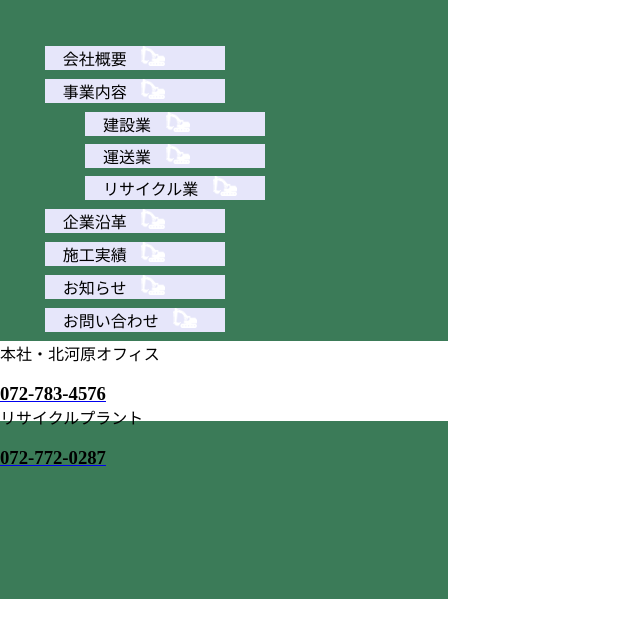
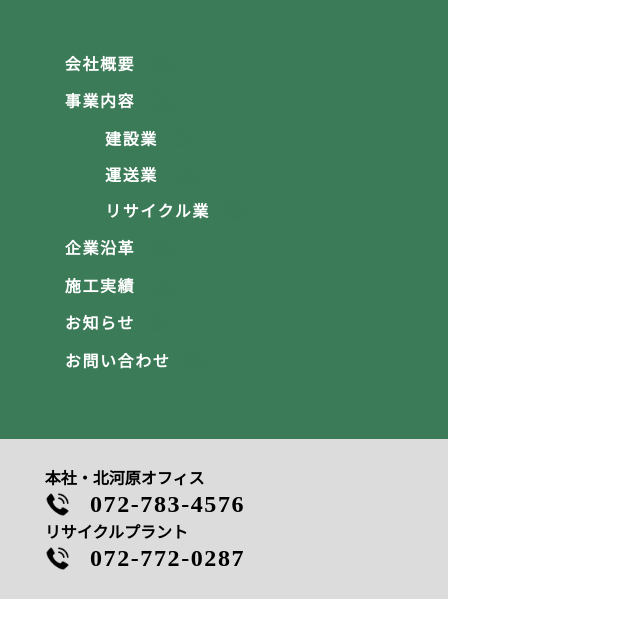
Before and after one commit to takayamagumi/website, a website: page dist/index.html in a window 1280 px wide. Shown: the part 121-758 px from the top of the page, without its empty margins (0-640 px from the left). Drawn offline with Linux system fonts and the light colour scheme.

Commit message:
set css menu

```diff
--- a/dist/index.html
+++ b/dist/index.html
@@ -12,31 +12,11 @@
     <script>
         (function (d) {
             var config = {
-                kitId: 'gzz7zdf',
+                kitId: 'khg7lii',
                 scriptTimeout: 3000,
                 async: true
             },
-                h = d.documentElement,
-                t = setTimeout(function () {
-                    h.className = h.className.replace(/\bwf-loading\b/g, "") + " wf-inactive";
-                }, config.scriptTimeout),
-                tk = d.createElement("script"),
-                f = false,
-                s = d.getElementsByTagName("script")[0],
-                a;
-            h.className += " wf-loading";
-            tk.src = 'https://use.typekit.net/' + config.kitId + '.js';
-            tk.async = true;
-            tk.onload = tk.onreadystatechange = function () {
-                a = this.readyState;
-                if (f || a && a != "complete" && a != "loaded") return;
-                f = true;
-                clearTimeout(t);
-                try {
-                    Typekit.load(config)
-                } catch (e) { }
-            };
-            s.parentNode.insertBefore(tk, s)
+                h = d.documentElement, t = setTimeout(function () { h.className = h.className.replace(/\bwf-loading\b/g, "") + " wf-inactive"; }, config.scriptTimeout), tk = d.createElement("script"), f = false, s = d.getElementsByTagName("script")[0], a; h.className += " wf-loading"; tk.src = 'https://use.typekit.net/' + config.kitId + '.js'; tk.async = true; tk.onload = tk.onreadystatechange = function () { a = this.readyState; if (f || a && a != "complete" && a != "loaded") return; f = true; clearTimeout(t); try { Typekit.load(config) } catch (e) { } }; s.parentNode.insertBefore(tk, s)
         })(document);
     </script>
     <link rel="preconnect" href="https://fonts.googleapis.com">
@@ -60,33 +40,33 @@
                 <a href="#" class="menu-link">
                     <div class="menu-select">
                         <p class="menu-names">会社概要</p>
-                        <img src="./img/unbo-white.png" alt="" class="menu-icons">
+                        <img src="./img/unbo-green.png" alt="" class="menu-icons">
                     </div>
                 </a>
 
                 <a href="#" class="menu-link" id="jigyo-wrap">
                     <div class="menu-select">
                         <p class="menu-names">事業内容</p>
-                        <img src="./img/unbo-white.png" alt="" class="menu-icons">
+                        <img src="./img/unbo-green.png" alt="" class="menu-icons">
                     </div>
                 </a>
                 <div id="hidden-menu">
                     <a href="#" class="menu-link" id="menu-kensetsu">
                         <div class="menu-select">
                             <p class="menu-names">建設業</p>
-                            <img src="./img/unbo-white.png" alt="" class="menu-icons">
+                            <img src="./img/unbo-green.png" alt="" class="menu-icons">
                         </div>
                     </a>
                     <a href="#" class="menu-link" id="menu-unso">
                         <div class="menu-select">
                             <p class="menu-names">運送業</p>
-                            <img src="./img/unbo-white.png" alt="" class="menu-icons">
+                            <img src="./img/unbo-green.png" alt="" class="menu-icons">
                         </div>
                     </a>
                     <a href="#" class="menu-link" id="menu-recycle">
                         <div class="menu-select">
                             <p class="menu-names">リサイクル業</p>
-                            <img src="./img/unbo-white.png" alt="" class="menu-icons">
+                            <img src="./img/unbo-green.png" alt="" class="menu-icons">
                         </div>
                     </a>
                 </div>
@@ -102,47 +82,47 @@
                 <a href="#" class="menu-link">
                     <div class="menu-select">
                         <p class="menu-names">企業沿革</p>
-                        <img src="./img/unbo-white.png" alt="" class="menu-icons">
+                        <img src="./img/unbo-green.png" alt="" class="menu-icons">
                     </div>
                 </a>
                 <a href="#" class="menu-link">
                     <div class="menu-select">
                         <p class="menu-names">施工実績</p>
-                        <img src="./img/unbo-white.png" alt="" class="menu-icons">
+                        <img src="./img/unbo-green.png" alt="" class="menu-icons">
                     </div>
                 </a>
                 <a href="#" class="menu-link">
                     <div class="menu-select">
                         <p class="menu-names">お知らせ</p>
-                        <img src="./img/unbo-white.png" alt="" class="menu-icons">
+                        <img src="./img/unbo-green.png" alt="" class="menu-icons">
                     </div>
                 </a>
                 <a href="#" class="menu-link">
                     <div class="menu-select">
                         <p class="menu-names">お問い合わせ</p>
-                        <img src="./img/unbo-white.png" alt="" class="menu-icons">
+                        <img src="./img/unbo-green.png" alt="" class="menu-icons">
                     </div>
                 </a>
 
             </div>
-
+        </nav>
         <div id="phone-num-wrap">
             <p class="location-names">本社・北河原オフィス</p>
-                <a href="tel:+">
-                    <div class="img-phone-nums">
-                        <img src="./img/" alt="">
+            <a href="tel:+0727834576">
+                <div class="img-phone-nums-wrap">
+                    <img src="./img/telephone-call.png" alt="">
                     <h3>072-783-4576</h3>
                 </div>
             </a>
             <p class="location-names">リサイクルプラント</p>
-                <a href="tel:+">
-                    <div class="img-phone-nums">
-                        <img src="./img/" alt="">
+            <a href="tel:+0727720287">
+                <div class="img-phone-nums-wrap">
+                    <img src="./img/telephone-call.png" alt="">
                     <h3>072-772-0287</h3>
                 </div>
             </a>
         </div>
-        </nav>
+
     </div>
 
 </body>
--- a/dist/toppage.css
+++ b/dist/toppage.css
@@ -4,7 +4,7 @@
                 }
 
                 * {
-                    margin : 0;
+                    margin: 0;
                     padding: 0;
                 }
 
@@ -12,35 +12,35 @@
 
                 nav {
                     background-color: var(--main-bg-color);
-                    width           : 35vw;
-                    height          : 90vh;
-                    display         : flex;
-                    flex-direction  : column;
+                    width: 35vw;
+                    height: 70vh;
+                    display: flex;
+                    flex-direction: column;
 
                 }
 
                 #logo-wrap {
-                    display        : flex;
-                    flex-direction : column;
+                    display: flex;
+                    flex-direction: column;
                     justify-content: center;
-                    align-items    : center;
-                    font-family    : 'Kosugi Maru', sans-serif;
-                    color          : white;
+                    align-items: center;
+                    font-family: 'Kosugi Maru', sans-serif;
+                    color: white;
                 }
 
                 #logo-wrap>p {
-                    color    : white;
+                    color: white;
                     font-size: .6em;
 
                 }
 
                 #logo-wrap>h3 {
-                    color  : white;
+                    color: white;
                     padding: .2em;
                 }
 
                 #logo-wrap img {
-                    height : 40px;
+                    height: 40px;
                     padding: .5em 0;
                 }
 
@@ -52,26 +52,40 @@
                 #menu-wrap {
                     background-color: var(--main-bg-color);
                     padding-top: 5vh;
+                    font-family: toppan-bunkyu-midashi-min-st, serif;
+                    font-weight: 900;
+                    font-style: normal;
+                    letter-spacing: .1rem;
                 }
 
                 .menu-link {
-                    text-decoration : none;
-                    display         : flex;
-                    flex-direction  : row;
-                    max-width       : 180px;
-                    margin          : 2% 0 2% 10%;
-                    background-color: lavender;
+                    text-decoration: none;
+                    display: flex;
+                    flex-direction: row;
+                    max-width: 200px;
+                    margin: 3% 0 3% 10%;
+                }
+                .menu-names{
+                    color: white;
+                }
+                .menu-link:hover{
+                    background-color: white;
+                }
+                .menu-link:hover  .menu-names{
+                    color: var(--main-bg-color);
                 }
 
                 .menu-select {
-                    display       : flex;
+                    display: flex;
                     flex-direction: row;
-                    width         : 100%;
-                    padding       : 0 10%;
+                    width: 100%;
+                    padding: 0 10%;
+                    justify-content: start;
+                    align-items: center;
                 }
 
                 .menu-icons {
-                    height      : 20px;
+                    height: 20px;
                     padding-left: 10%;
                 }
 
@@ -81,9 +95,45 @@
                 }
 
                 #phone-num-wrap {
-                    background-color: white;
-                    height: 10vh;
-                }
-                .locaiton-names {
+                    background-color: gainsboro;
+                    height: 20vh;
+                    width: 35vw;
+                    display: flex;
+                    flex-direction: column;
+                    justify-content: center;
+                    font-family: toppan-bunkyu-midashi-min-st, serif;
+                    font-weight: 900;
+                    font-style: normal;
 
                 }
+
+
+
+                .location-names {
+                    padding-left: 10%;
+                }
+
+                #phone-num-wrap a {
+                    text-decoration: none;
+                    align-items: center;
+                }
+
+                .img-phone-nums-wrap {
+                    display: flex;
+                    flex-direction: row;
+                    padding-left: 10%;
+                    justify-content: start;
+                    align-items: center;
+
+                }
+
+                .img-phone-nums-wrap img {
+                    height: 25px;
+                }
+
+                .img-phone-nums-wrap h3 {
+                    line-height: 30px;
+                    padding-left: 5%;
+                    font-size: 1.5em;
+                    letter-spacing: .1rem;
+                }
```
Also changed, not shown: dist/img/telephone-call-white.png (added), dist/img/telephone-call.png (added), dist/img/unbo-green.png (added). Lines whose indentation alone changed are shown as unchanged.
